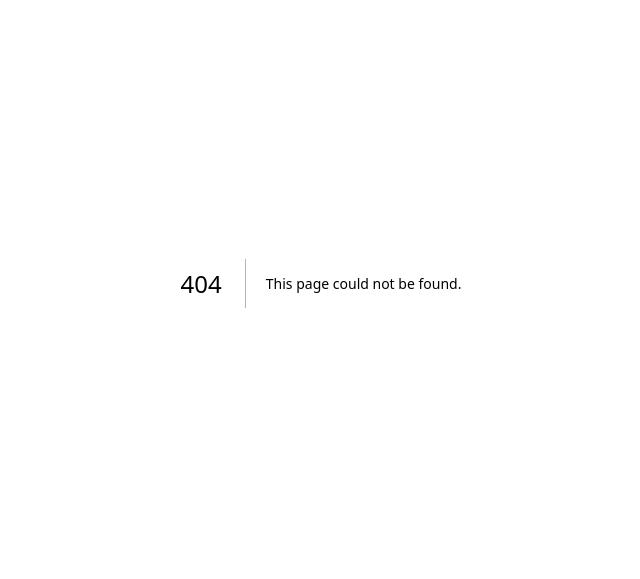
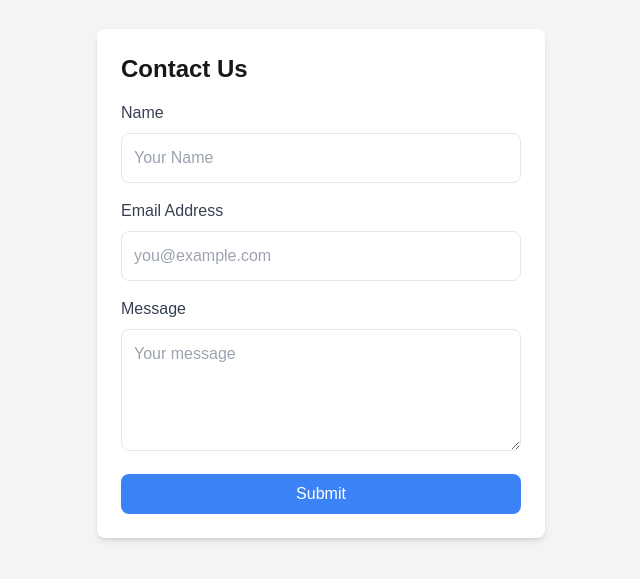
Before and after one commit to ianash2025/agent-time-saver, a Next.js app: page /contact in a window 1280 px wide. Before the commit this address had no page. Shown: the part 117-696 px from the top of the page, without its empty margins (319-959 px from the left). Built offline with nearby package versions, Linux system fonts and the light colour scheme.

Commit message:
Init with basic pages set up

```diff
--- /dev/null
+++ b/src/app/about/page.js
@@ -0,0 +1,14 @@
+export default function About() {
+  return (
+    <div className="min-h-screen bg-gray-100 flex items-center justify-center p-4">
+      <div className="max-w-3xl bg-white p-6 rounded-lg shadow-md">
+        <h1 className="text-3xl font-bold mb-4">About Us</h1>
+        <p className="text-lg mb-4">
+          We are committed to providing the best services for our clients. Our team is passionate about delivering
+          high-quality solutions tailored to your needs.
+        </p>
+        <p className="text-lg">Contact us today to learn more about how we can help you achieve your goals.</p>
+      </div>
+    </div>
+  );
+}
--- /dev/null
+++ b/src/app/contact/page.js
@@ -0,0 +1,76 @@
+"use client"; // Required for state management in the App Router
+import { useState } from "react";
+
+export default function Contact() {
+  const [formData, setFormData] = useState({ name: "", email: "", message: "" });
+
+  const handleChange = (e) => {
+    const { name, value } = e.target;
+    setFormData((prev) => ({ ...prev, [name]: value }));
+  };
+
+  const handleSubmit = (e) => {
+    e.preventDefault();
+    console.log("Form Submitted:", formData);
+    alert("Thank you for your message!");
+  };
+
+  return (
+    <div className="min-h-screen bg-gray-100 flex items-center justify-center p-4">
+      <form onSubmit={handleSubmit} className="bg-white p-6 rounded-lg shadow-md w-full max-w-md">
+        <h1 className="text-2xl font-bold mb-4">Contact Us</h1>
+        <div className="mb-4">
+          <label htmlFor="name" className="block text-gray-700 font-medium mb-2">
+            Name
+          </label>
+          <input
+            type="text"
+            id="name"
+            name="name"
+            value={formData.name}
+            onChange={handleChange}
+            className="w-full p-3 border rounded-lg focus:outline-none focus:ring-2 focus:ring-blue-400"
+            placeholder="Your Name"
+            required
+          />
+        </div>
+        <div className="mb-4">
+          <label htmlFor="email" className="block text-gray-700 font-medium mb-2">
+            Email Address
+          </label>
+          <input
+            type="email"
+            id="email"
+            name="email"
+            value={formData.email}
+            onChange={handleChange}
+            className="w-full p-3 border rounded-lg focus:outline-none focus:ring-2 focus:ring-blue-400"
+            placeholder="you@example.com"
+            required
+          />
+        </div>
+        <div className="mb-4">
+          <label htmlFor="message" className="block text-gray-700 font-medium mb-2">
+            Message
+          </label>
+          <textarea
+            id="message"
+            name="message"
+            value={formData.message}
+            onChange={handleChange}
+            className="w-full p-3 border rounded-lg focus:outline-none focus:ring-2 focus:ring-blue-400"
+            placeholder="Your message"
+            rows="4"
+            required
+          ></textarea>
+        </div>
+        <button
+          type="submit"
+          className="w-full bg-blue-500 text-white py-2 px-4 rounded-lg hover:bg-blue-600 focus:outline-none"
+        >
+          Submit
+        </button>
+      </form>
+    </div>
+  );
+}
--- a/src/app/page.js
+++ b/src/app/page.js
@@ -1,101 +1,60 @@
-import Image from "next/image";
+"use client"; // Required for stateful logic
+
+import { useState } from "react";
 
 export default function Home() {
+  const [email, setEmail] = useState("");
+  const [showDownload, setShowDownload] = useState(false);
+
+  const handleSubmit = (e) => {
+    e.preventDefault();
+    if (email.trim() !== "" && email.includes("@")) {
+      setShowDownload(true);
+    } else {
+      alert("Please enter a valid email address.");
+    }
+  };
+
   return (
-    <div className="grid grid-rows-[20px_1fr_20px] items-center justify-items-center min-h-screen p-8 pb-20 gap-16 sm:p-20 font-[family-name:var(--font-geist-sans)]">
-      <main className="flex flex-col gap-8 row-start-2 items-center sm:items-start">
-        <Image
-          className="dark:invert"
-          src="/next.svg"
-          alt="Next.js logo"
-          width={180}
-          height={38}
-          priority
-        />
-        <ol className="list-inside list-decimal text-sm text-center sm:text-left font-[family-name:var(--font-geist-mono)]">
-          <li className="mb-2">
-            Get started by editing{" "}
-            <code className="bg-black/[.05] dark:bg-white/[.06] px-1 py-0.5 rounded font-semibold">
-              src/app/page.js
-            </code>
-            .
-          </li>
-          <li>Save and see your changes instantly.</li>
-        </ol>
-
-        <div className="flex gap-4 items-center flex-col sm:flex-row">
+    <div className="min-h-screen bg-gray-100 flex flex-col items-center justify-center p-4">
+      <h1 className="text-4xl font-bold text-sky-400 text-center mb-6">Welcome to Our Service</h1>
+      <p className="text-lg text-center text-sky-400 mb-8">Enter your email to download your free audio file.</p>
+      {!showDownload ? (
+        <form onSubmit={handleSubmit} className="bg-white p-6 rounded-lg shadow-md w-full max-w-md">
+          <div className="mb-4">
+            <label htmlFor="email" className="block text-gray-700 font-medium mb-2">
+              Email Address
+            </label>
+            <input
+              type="email"
+              id="email"
+              value={email}
+              onChange={(e) => setEmail(e.target.value)}
+              className="w-full p-3 border rounded-lg focus:outline-none focus:ring-2 text-sky-400 focus:ring-blue-400"
+              placeholder="you@example.com"
+              required
+            />
+          </div>
+          <button
+            type="submit"
+            className="w-full bg-blue-500 text-white py-2 px-4 rounded-lg hover:bg-blue-600 focus:outline-none"
+          >
+            Submit
+          </button>
+        </form>
+      ) : (
+        <div className="bg-white p-6 rounded-lg shadow-md w-full max-w-md text-center">
+          <h2 className="text-2xl text-sky-400 font-bold mb-4">Thank you!</h2>
+          <p className="mb-4 text-sky-400">Your audio file is ready to download.</p>
           <a
-            className="rounded-full border border-solid border-transparent transition-colors flex items-center justify-center bg-foreground text-background gap-2 hover:bg-[#383838] dark:hover:bg-[#ccc] text-sm sm:text-base h-10 sm:h-12 px-4 sm:px-5"
-            href="https://vercel.com/new?utm_source=create-next-app&utm_medium=appdir-template-tw&utm_campaign=create-next-app"
-            target="_blank"
-            rel="noopener noreferrer"
+            href="/downloads/sample-audio.mp3"
+            download
+            className="block bg-green-500 text-white py-2 px-4 rounded-lg hover:bg-green-600"
           >
-            <Image
-              className="dark:invert"
-              src="/vercel.svg"
-              alt="Vercel logomark"
-              width={20}
-              height={20}
-            />
-            Deploy now
-          </a>
-          <a
-            className="rounded-full border border-solid border-black/[.08] dark:border-white/[.145] transition-colors flex items-center justify-center hover:bg-[#f2f2f2] dark:hover:bg-[#1a1a1a] hover:border-transparent text-sm sm:text-base h-10 sm:h-12 px-4 sm:px-5 sm:min-w-44"
-            href="https://nextjs.org/docs?utm_source=create-next-app&utm_medium=appdir-template-tw&utm_campaign=create-next-app"
-            target="_blank"
-            rel="noopener noreferrer"
-          >
-            Read our docs
+            Download Audio File
           </a>
         </div>
-      </main>
-      <footer className="row-start-3 flex gap-6 flex-wrap items-center justify-center">
-        <a
-          className="flex items-center gap-2 hover:underline hover:underline-offset-4"
-          href="https://nextjs.org/learn?utm_source=create-next-app&utm_medium=appdir-template-tw&utm_campaign=create-next-app"
-          target="_blank"
-          rel="noopener noreferrer"
-        >
-          <Image
-            aria-hidden
-            src="/file.svg"
-            alt="File icon"
-            width={16}
-            height={16}
-          />
-          Learn
-        </a>
-        <a
-          className="flex items-center gap-2 hover:underline hover:underline-offset-4"
-          href="https://vercel.com/templates?framework=next.js&utm_source=create-next-app&utm_medium=appdir-template-tw&utm_campaign=create-next-app"
-          target="_blank"
-          rel="noopener noreferrer"
-        >
-          <Image
-            aria-hidden
-            src="/window.svg"
-            alt="Window icon"
-            width={16}
-            height={16}
-          />
-          Examples
-        </a>
-        <a
-          className="flex items-center gap-2 hover:underline hover:underline-offset-4"
-          href="https://nextjs.org?utm_source=create-next-app&utm_medium=appdir-template-tw&utm_campaign=create-next-app"
-          target="_blank"
-          rel="noopener noreferrer"
-        >
-          <Image
-            aria-hidden
-            src="/globe.svg"
-            alt="Globe icon"
-            width={16}
-            height={16}
-          />
-          Go to nextjs.org →
-        </a>
-      </footer>
+      )}
     </div>
   );
 }
```
